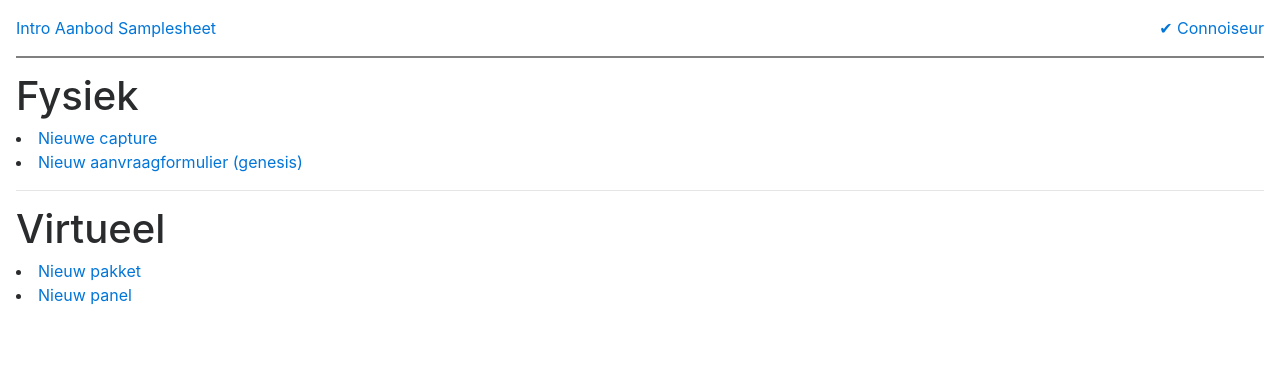
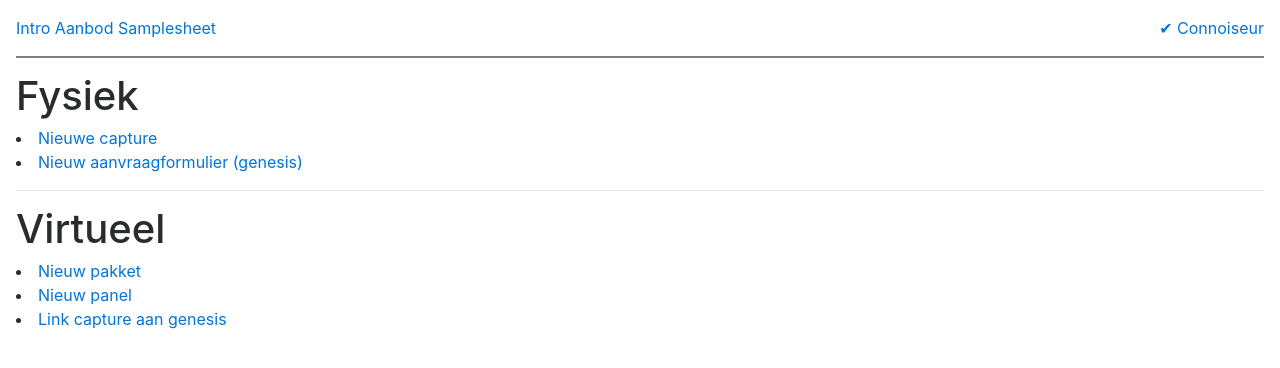
Before and after one commit to martinhaagmans/ngswebsite, a Flask app: page /nieuw/ in a window 1280 px wide. Shown: the top 368 px of the page. Run offline with Flask 2, Linux system fonts and the light colour scheme; the visitor is signed in with stand-in values (Sample User, id 1); some libraries are stand-ins or nearby versions.

Commit message:
Completed add test, capture, pakket, panel

```diff
--- a/ngswebsite/templates/connoimenu.html
+++ b/ngswebsite/templates/connoimenu.html
@@ -2,10 +2,11 @@
 {% extends "base.html" %}
 {% block content %}
 <h1>Fysiek</h1>
-<li><a href="{{ url_for('new_capture') }}">Nieuwe capture</a>
-<li><a href="{{ url_for('add_test') }}">Nieuw aanvraagformulier (genesis)</a>
+<li><a href="{{ url_for('new_capture') }}">Nieuwe capture</a> </li>
+<li><a href="{{ url_for('add_test') }}">Nieuw aanvraagformulier (genesis)</a></li>
 <hr>
 <h1>Virtueel</h1>
-<li><a href="{{ url_for('new_pakket') }}">Nieuw pakket</a>
-<li><a href="{{ url_for('new_panel') }}">Nieuw panel</a>
+<li><a href="{{ url_for('new_pakket') }}">Nieuw pakket</a></li>
+<li><a href="{{ url_for('new_panel') }}">Nieuw panel</a></li>
+<li><a href="{{url_for('link_capture')}}">Link capture aan genesis </a></li>
 {% endblock content %}
--- a/ngswebsite/views.py
+++ b/ngswebsite/views.py
@@ -9,8 +9,6 @@ from collections import OrderedDict
 from flask import Flask
 from flask import render_template, flash, redirect, url_for, request, session
 from flask import send_from_directory
-from werkzeug.utils import secure_filename
-from werkzeug.security import generate_password_hash, check_password_hash
 
 import config as cfg
 from ngsscriptlibrary import TargetDatabase
@@ -19,7 +17,7 @@ from ngsscriptlibrary import SampleSheet
 from ngsscriptlibrary import get_picard_header, boolean_to_number
 
 app = Flask(__name__)
-app.secret_key = 'super secrefft keyse3'
+app.secret_key = 'super secrefft keyse7'
 app.config['SESSION_TYPE'] = 'filesystem'
 app.config['UPLOAD_FOLDER'] = 'uploads'
 
@@ -32,13 +30,17 @@ check_passwd = cfg.PASSWORD
 
 
 def hash_password(password):
-    # uuid is used to generate a random number
     salt = uuid.uuid4().hex
-    return hashlib.sha256(salt.encode() + password.encode()).hexdigest() + ':' + salt
+    return (hashlib.sha256(salt.encode()
+            + password.encode()).hexdigest()
+            + ':'
+            + salt)
+
 
 def check_password(hashed_password, user_password):
     password, salt = hashed_password.split(':')
-    return password == hashlib.sha256(salt.encode() + user_password.encode()).hexdigest()
+    return (password == hashlib.sha256(salt.encode()
+            + user_password.encode()).hexdigest())
 
 
 def logged_in(f):
@@ -51,9 +53,11 @@ def logged_in(f):
             return redirect(url_for('do_connaiseur_login'))
     return decorated_function
 
+
 @app.route('/')
 def intro():
     return render_template('index.html')
+
 
 @app.route('/login/', methods=['GET', 'POST'])
 def do_connaiseur_login():
@@ -68,11 +72,13 @@ def do_connaiseur_login():
             return render_template('login.html')
     return render_template('login.html')
 
+
 @app.route('/index/database/')
 def database_explained():
     return render_template('database_explanation.html')
 
-@app.route('/nieuw/', methods=['GET', 'POST'])
+
+@app.route('/nieuw/')
 @logged_in
 def new_menu():
     return render_template('connoimenu.html')
@@ -97,8 +103,6 @@ def show_all_tests():
         for test in tests:
             if tmp[test]['capture'] == cap:
                 d[test] = tmp[test]
-
-
     return render_template('showalltests.html', tests=d)
 
 
@@ -107,7 +111,7 @@ def show_testinfo(genesis):
     T = TargetDatabase(DB)
     tests = T.get_all_tests()
     if genesis not in tests:
-        flash('{} niet gevonden'.format(test))
+        flash('{} niet gevonden'.format(genesis))
         return redirect(url_for('show_all_tests'))
 
     d = dict()
@@ -130,7 +134,8 @@ def show_testinfo(genesis):
     panels = T.get_all_panels_for_genesis(genesis)
     panels = [T.get_all_versions_for_panel(p) for p in panels]
     for p in panels:
-        if p is None: continue
+        if p is None:
+            continue
         for vp in p:
             d['panels'][vp] = T.get_all_info_for_vpanel(vp)
     todo_list = T.get_info_for_genesis(genesis)
@@ -142,25 +147,6 @@ def add_test():
     captures = TargetDatabase(DB).get_all_captures()
     return render_template('addtest.html', captures=captures)
 
-
-@app.route('/captures/nieuw/linktest/', methods=['GET', 'POST'])
-@logged_in
-def link_test():
-    T = TargetDatabase(DB)
-    captures = T.get_all_captures()
-    tests = T.get_all_tests()
-    if request.method == 'POST':
-        capture = request.form['capture']
-        gcodes =  request.form.getlist('test')
-        for gc in gcodes:
-            sql = """UPDATE genesis
-            SET capture='{}'
-            WHERE genesis='{}'
-            """.format(capture, gc)
-            T.change(sql)
-            return redirect(url_for('show_all_tests'))
-    return render_template('addexistingtest.html',
-                           captures=captures, tests=tests)
 
 @app.route('/captures/<cap>')
 def show_tests_for_cap(cap):
@@ -176,6 +162,26 @@ def show_tests_for_cap(cap):
 
     return render_template('showcap.html', oid=oid, lot=lot, genesis=genesis,
                            verdund=verdund, size=size, cap=cap)
+
+
+@app.route('/captures/link/', methods=['GET', 'POST'])
+@logged_in
+def link_capture():
+    T = TargetDatabase(DB)
+    captures = T.get_all_captures()
+    gcodes = T.get_all_tests()
+    if request.method == 'POST':
+        capture = request.form['capture']
+        gcodes = request.form.getlist('test')
+        for gc in gcodes:
+            sql = """UPDATE genesis
+            SET capture='{}'
+            WHERE genesis='{}'
+            """.format(capture, gc)
+            T.change(sql)
+        return redirect(url_for('show_all_tests'))
+    return render_template('linkcapture.html', captures=captures, tests=gcodes)
+
 
 @app.route('/captures/nieuw/', methods=['GET', 'POST'])
 @logged_in
@@ -195,7 +201,7 @@ def new_capture():
         cap = cap.upper()
         verdund = boolean_to_number(verdund)
         allcaptures = T.get_all_captures()
-        if not cap in allcaptures:
+        if cap not in allcaptures:
             versie = 1
         elif cap in allcaptures:
             versies = T.get_all_versions_for_capture(cap)
@@ -211,6 +217,7 @@ def new_capture():
         return redirect(url_for('new_target', cap='{}v{}'.format(cap, versie)))
 
     return render_template('addcapture.html')
+
 
 @app.route('/captures/nieuw/target/<cap>', methods=['GET', 'POST'])
 @logged_in
@@ -235,7 +242,8 @@ def new_target(cap):
         with open(annotated_bed_file, 'w') as f:
             for line in annotated_bed:
                 chromosome, start, end, gene = line
-                f.write('{}\t{}\t{}\t{}\n'.format(chromosome, start, end, gene))
+                f.write('{}\t{}\t{}\t{}\n'.format(chromosome, start,
+                                                  end, gene))
                 size = int(end) - int(start)
                 capsize += size
 
@@ -245,28 +253,29 @@ def new_target(cap):
             for gene in genelist:
                 for region in T.get_region(gene):
                     chromosome, start, end = region
-                    f.write('{}\t{}\t{}\n'.format(chromosome, start, end))
+                    f.write('{}\t{}\t{}\t{}\n'.format(chromosome, start,
+                                                      end, gene))
 
         picardheader = get_picard_header()
         picard_file = os.path.join(targetrepo,
-                                       '{}_targets.interval_list'.format(cap))
+                                   '{}_targets.interval_list'.format(cap))
         with open(picard_file, 'w') as f:
             for line in picardheader:
                 f.write(line)
             for line in annotated_bed:
                 chromosome, start, end, gene = line
                 f.write('{}\t{}\t{}\t+\t{}\n'.format(chromosome,
-                                                         start, end, cap))
+                                                     start, end, cap))
         sql = '''UPDATE captures
         SET grootte={}, genen='{}'
         WHERE (capture='{}' AND versie={})
         '''.format(capsize, json.dumps(genelist), capture, versie)
         TargetDatabase(DB).change(sql)
         return render_template('newcapreport.html', notfound=notfound,
-                                                    notrequested=notrequested,
-                                                    cap=cap)
+                               notrequested=notrequested, cap=cap)
 
     return render_template('addtargets.html', cap=cap)
+
 
 @app.route('/pakketten/nieuw/', methods=['GET', 'POST'])
 @logged_in
@@ -287,7 +296,7 @@ def new_pakket():
         pakket = pakket.upper()
         T = TargetDatabase(DB)
         allpakketten = T.get_all_pakketten()
-        if not pakket in allpakketten:
+        if pakket not in allpakketten:
             versie = 1
         elif pakket in allpakketten:
             versies = T.get_all_versions_for_pakket(pakket)
@@ -298,8 +307,70 @@ def new_pakket():
                  VALUES ('{}', {}, '{}')
                  """.format(pakket, versie,  json.dumps(genen))
         T.change(sql)
+        vcapture = T.get_capture_for_pakket(pakket)
+        capture, capversie = vcapture.split('v')
+        if capture == pakket:
+            sql = """UPDATE pakketten
+            SET grootte=(SELECT grootte
+                         FROM captures
+                         WHERE (capture='{}' AND versie={}))
+            WHERE (pakket='{}' and versie={})
+            """.format(capture, int(capversie), pakket, versie)
+            T.change(sql)
+        else:
+            targetrepo = os.path.join(TARGETS, capture)
+            if not os.path.isdir(targetrepo):
+                raise OSError('{} does not exist.'.format(targetrepo))
+            targetrepo = os.path.join(TARGETS, capture, pakket)
+            os.system('mkdir -p {}'.format(targetrepo))
+            annoted_bed = os.path.join(TARGETS, capture,
+                                       '{}_exonplus20.annotated'.format(vcapture)
+                                       )
+            cap_generegions = os.path.join(TARGETS, capture,
+                                           '{}_generegions.bed'.format(vcapture))
+            pakketbed = os.path.join(targetrepo,
+                                     '{}v{}_exonplus20.bed'.format(pakket,
+                                                                   versie))
+            annotated_pakketbed = os.path.join(targetrepo,
+                                               '{}v{}_exonplus20.annotated'.format(pakket,
+                                                                                   versie))
+
+            pakket_generegs = os.path.join(targetrepo,
+                                           '{}v{}_generegions.bed'.format(pakket,
+                                                                          versie))
+            TA = TargetAnnotation(annoted_bed)
+            size = 0
+            with open(pakketbed, 'w') as f, open(annotated_pakketbed, 'w') as fa:
+                for line in TA.bed:
+                    chromosome, start, end, gen = line
+                    if gen in genen:
+                        fa.write('{}\t{}\t{}\t{}\n'.format(chromosome, start,
+                                                           end, gen))
+                        f.write('{}\t{}\t{}\t{}\n'.format(chromosome, start,
+                                                          end, gen))
+                        size += int(end) - int(start)
+                for gen in genen:
+                    if ':' in gen and '-' in gen:
+                        chromosome, startend = chromosome.split(':')
+                        start, end = startend.split('-')
+                        f.write('{}\t{}\t{}\t{}\n'.format(chromosome, start,
+                                                          end, 'EXTRA'))
+                        size += int(end) - int(start)
+
+            with open(cap_generegions, 'w') as f, open(pakket_generegs) as fout:
+                for line in f:
+                    chromosome, start, end, gen = line.split()
+                    if gen in genen:
+                        fout.write('{}\t{}\t{}\t{}\n'.format(chromosome, start,
+                                                             end, gen))
+            sql = """UPDATE pakketten
+            SET grootte={}
+            WHERE (pakket='{}' AND versie={})
+            """.format(pakket, int(versie))
+            T.change(sql)
         return redirect(url_for('show_all_tests'))
     return render_template('addpakket.html')
+
 
 @app.route('/panels/nieuw/', methods=['GET', 'POST'])
 @logged_in
@@ -331,6 +402,46 @@ def new_panel():
         sql = """INSERT INTO panels (panel, versie, genen)
                  VALUES ('{}', {}, '{}')
                  """.format(panel, versie,  json.dumps(genen))
+        T.change(sql)
+        vpakket = T.get_pakket_for_panel(panel)
+        pakket, versiepakket = vpakket.split('v')
+        vcapture = T.get_capture_for_pakket(pakket)
+        capture, versiecapture = vcapture.split('v')
+        if capture == pakket:
+            targetrepo = os.path.join(TARGETS, capture)
+        elif capture != pakket:
+            targetrepo = os.path.join(TARGETS, capture, pakket)
+        if not os.path.isdir(targetrepo):
+            raise OSError('{} does not exist.'.format(targetrepo))
+        corepanels = os.path.join(targetrepo, 'corepanels')
+        if not os.path.isdir(corepanels):
+            os.system('mkdir -p {}'.format(corepanels))
+
+        annoted_bed = os.path.join(targetrepo,
+                                   '{}_exonplus20.annotated'.format(vcapture))
+        panelbed = os.path.join(corepanels,
+                                '{}typeAv{}.bed'.format(panel,
+                                                        versie))
+        TA = TargetAnnotation(annoted_bed)
+        size = 0
+        with open(panelbed, 'w') as f:
+            for line in TA.bed:
+                chromosome, start, end, gen = line
+                if gen in genen:
+                    f.write('{}\t{}\t{}\t{}\n'.format(chromosome, start,
+                                                      end, gen))
+                    size += int(end) - int(start)
+            for gen in genen:
+                if ':' in gen and '-' in gen:
+                    chromosome, startend = chromosome.split(':')
+                    start, end = startend.split('-')
+                    f.write('{}\t{}\t{}\t{}\n'.format(chromosome, start,
+                                                      end, 'EXTRA'))
+                    size += int(end) - int(start)
+        sql = """UPDATE panels
+        SET grootte={}
+        WHERE (panel='{}' AND versie={})
+        """.format(size, panel, int(versie))
         T.change(sql)
         return redirect(url_for('show_all_tests'))
     return render_template('addpanel.html')
```
Also changed, not shown: ngswebsite/templates/linkcapture.html (renamed from ngswebsite/templates/addexistingtest.html).
